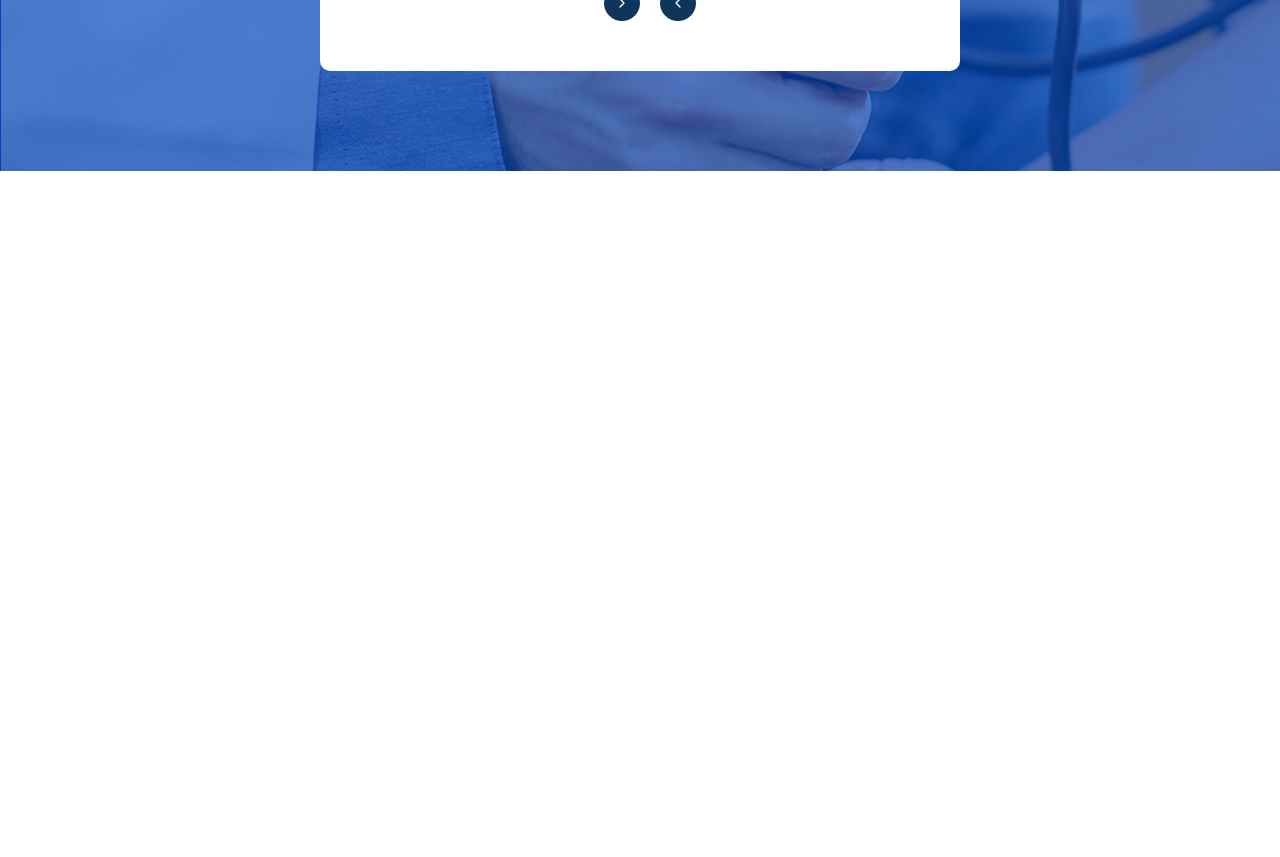
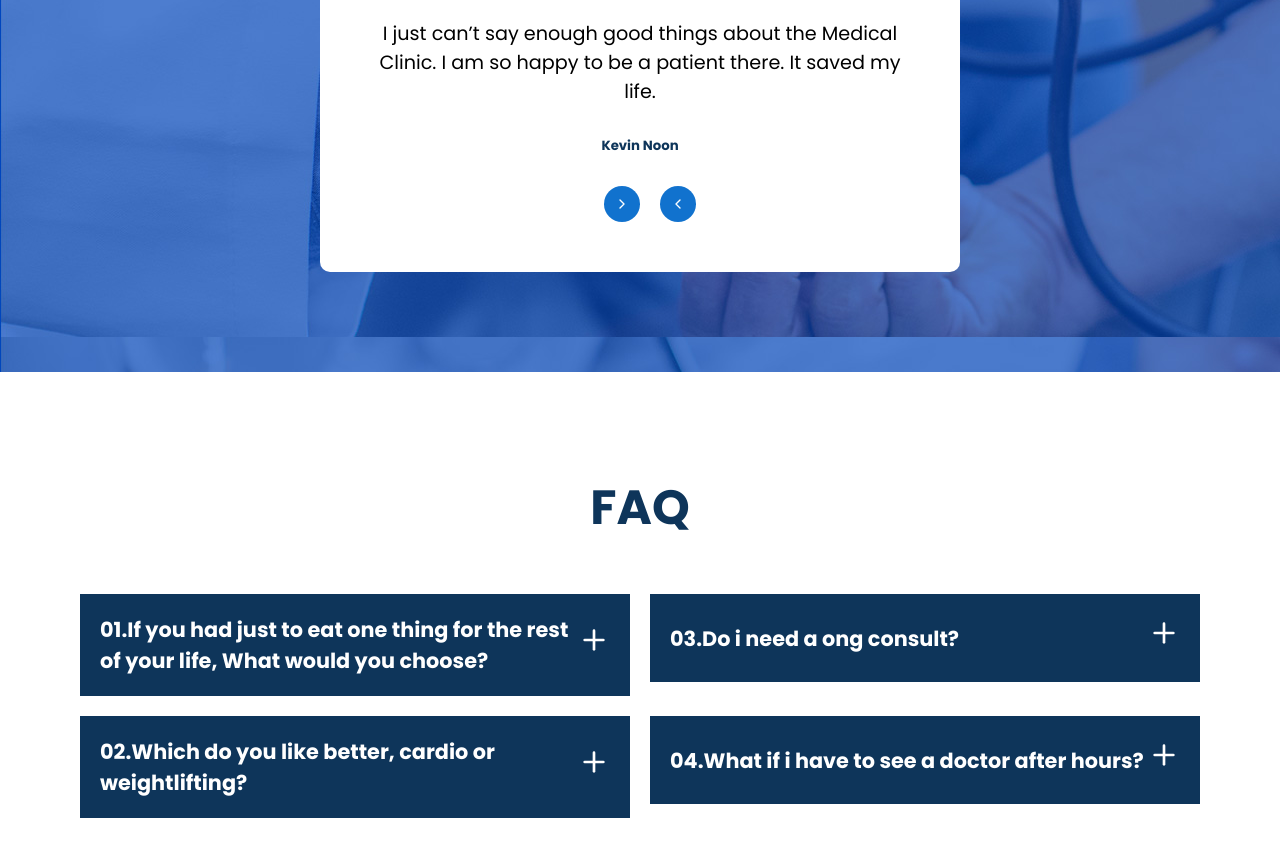
Before and after one commit to vigneshiyergithub/Family-Doctor, a React (Create React App) app: page / in a window 1280 px wide. Shown: the part 6400-7257 px from the top of the page. Before the commit the page ends 6571 px from the top, so only its background shows below. Built offline with nearby package versions, Linux system fonts and the light colour scheme.

Commit message:
testtimonials commit

```diff
--- a/src/App.js
+++ b/src/App.js
@@ -3,6 +3,7 @@ import './App.css';
 import About from './components/About/About';
 import Call from './components/Call/Call';
 import Credentials from './components/Credentials/Credentials';
+import FAQs from './components/FAQs/FAQs';
 import Hero from './components/Hero/Hero';
 import Partners from './components/Partners/Partners';
 import Services from './components/Services/Services';
@@ -22,6 +23,7 @@ function App() {
       <Team />
       <Partners />
       <Testimonials />
+      <FAQs />
     </div>
   );
 }
--- /dev/null
+++ b/src/components/FAQs/FAQs.css
@@ -0,0 +1,59 @@
+:root{
+    --universlColor: rgb(17, 114, 206);
+    --headingColor: rgb(14, 53, 90);
+}
+
+.faqs{
+    display: flex;
+    justify-content: center;
+    align-items: center;
+    flex-direction: column;
+    padding: 100px 30px;
+}
+
+.faqs h1{
+    font-size: 3rem;
+}
+
+.questions{
+    display: grid;
+    grid-template-columns: repeat(2, 1fr);
+    grid-gap: 20px;
+    width: 100%;
+    margin-top: 50px;
+    padding: 0px 50px;
+}
+
+.question-container{
+    display: flex;
+    flex-direction: column;
+    width: 100%;
+}
+
+.quiz-head{
+    display: flex;
+    align-items: center;
+    justify-content: space-between;
+    background: var(--headingColor);
+    color: #fff;
+    cursor: pointer;
+    padding: 20px;
+}
+
+.quiz-head:hover{
+    background: var(--universlColor);
+}
+
+.quiz-head h5{
+    color: #fff !important;
+    font-size: 1.3rem;
+    width: 100%;
+}
+
+.quiz-head i{
+    font-size: 2rem;
+}
+
+.question-container p{
+    display: none;
+}
--- /dev/null
+++ b/src/components/FAQs/FAQs.js
@@ -0,0 +1,71 @@
+import React from 'react';
+
+import { FiPlus } from 'react-icons/fi';
+import './FAQs.css';
+
+function FAQs() {
+    return (
+        <div className="faqs">
+            <h1>FAQ</h1>
+
+            <div className="questions">
+            <div className="question-container">
+                <div className="quiz-head">
+                    <h5>01.If you had just to eat one thing for the rest of your life,
+                        What would you choose?
+                    </h5>
+                    <i><FiPlus /></i>
+                </div>
+                <p>
+                    We are on the leading edge of cancer care, providing the full continuum of
+                    cancer treatments and supportive care services in a single convenient location.
+                    Our cancer specialists are experts at diagnosing and treating cancer tumors. Viral infections generally must run their course, with treatment aimed at easing symptoms and providing some relief while you’re sick.
+                    Sometimes, antiviral medications are prescribed for specific infections.
+                </p>
+            </div>
+
+            <div className="question-container">
+                <div className="quiz-head">
+                    <h5>03.Do i need a ong consult?
+                    </h5>
+                    <i><FiPlus /></i>
+                </div>
+                <p>
+                    You can trust that your health is being managed by the professional team of health
+                    care experts who care about your unique needs and goals. We facilitate partnerships
+                    between individual patients, their personal physicians, and when appropriate, the patient's family. Our medical center is always ready to offer you emergency medical services as well as immediately diagnose you and determine the need for any medical resources.
+                </p>
+            </div>
+
+            <div className="question-container">
+                <div className="quiz-head">
+                    <h5>02.Which do you like better, cardio or weightlifting?
+                    </h5>
+                    <i><FiPlus /></i>
+                </div>
+                <p>
+                    Nowadays people should balance their life between technological progress and natural life. Technogenic influence may cause different diseases, including cancer. It’s crucial to defend yourself from such affection.
+                    A specialized rehabilitation team helps patients achieve the highest quality of life by preventing disability and improving independence through a multi-disciplinary approach which includes a lot of types of therapy.
+
+                </p>
+            </div>
+
+            <div className="question-container">
+                <div className="quiz-head">
+                    <h5>04.What if i have to see a doctor after hours?
+                    </h5>
+                    <i><FiPlus /></i>
+                </div>
+                <p>
+                    This was my first time taking my kids here and we are all absolutely satisfied.
+                    You have a great staff and doctor Smith was also great, I will be taking my children to
+                    him permanently from now on. I would highly recommend the whole staff of Alfa Health as they cared a lot about me and my kids. I would like to thank and compliment the staff at Alfa Health, including the outpatient, laboratory staff and cardiac division during my stay at your facility on July 9th and 10th. You did a great job at diagnosing and treating my disease,
+                    which I wasn’t even sure of. I appreciate the top-notch services you delivered!
+                </p>
+            </div>
+            </div>
+        </div>
+    )
+}
+
+export default FAQs;
--- a/src/components/Testimonials/Testimonials.css
+++ b/src/components/Testimonials/Testimonials.css
@@ -33,12 +33,21 @@
     border-radius: 10px;
 }
 
+.slider-text p{
+    font-size: 1.2rem;
+    text-align: center;
+}
+
+.slider-text h5{
+    margin-top: 30px;
+}
+
 .chevrons{
     display: flex;
 }
 
 .chevrons i{
-    background: var(--headingColor);
+    background: var(--universlColor);
     color: #fff;
     border-radius: 50%;
     display: flex;
```
